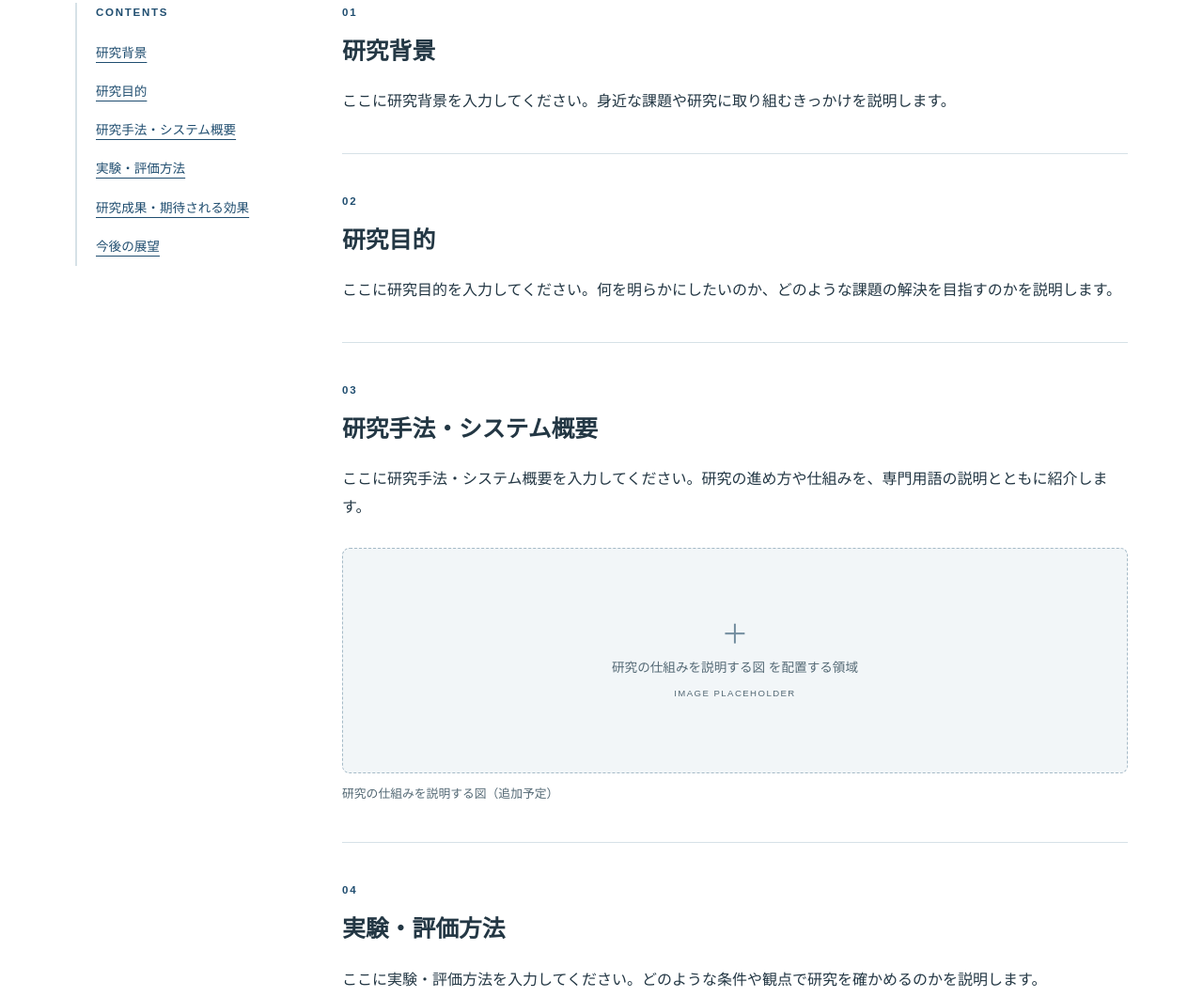
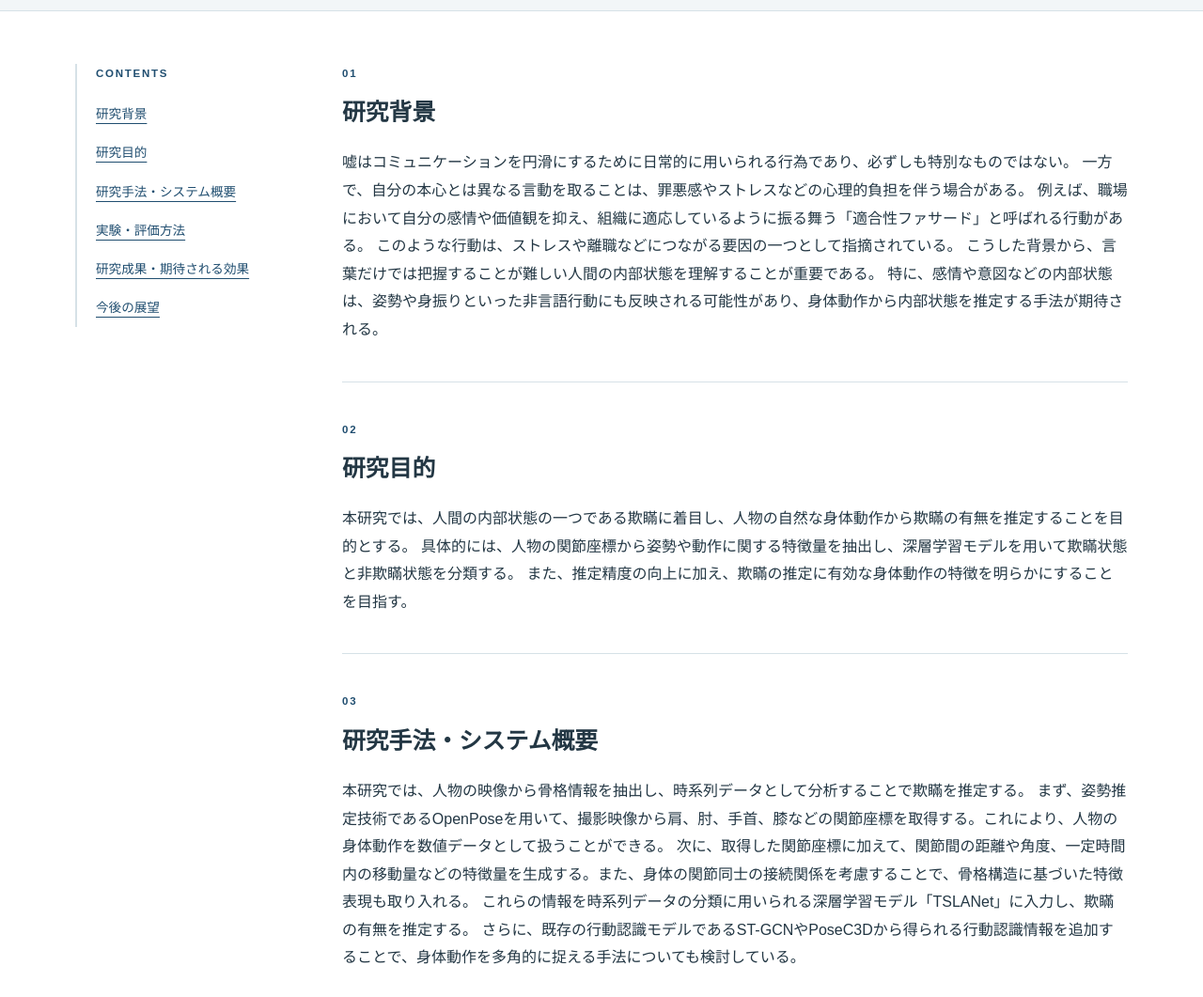
Before and after one commit to TeamUeno/Research_Info, a plain HTML site: page research1.html in a window 1280 px wide. Shown: the part 476-1537 px from the top of the page at 94% size. Drawn offline with Linux system fonts and the light colour scheme.

Commit message:
研究①のページを統合

```diff
--- a/research1.html
+++ b/research1.html
@@ -3,7 +3,7 @@
   <head>
     <meta charset="utf-8">
     <meta name="viewport" content="width=device-width, initial-scale=1">
-    <title>研究タイトル① | 研究紹介サイト</title>
+    <title>人物の挙動に基づく隠された感情を対象とした内部状態推定に関する研究 | 研究紹介サイト</title>
     <meta name="description" content="研究タイトル① の背景、目的、研究手法、評価方法と今後の展望を紹介します。現在は編集用の仮テキストを掲載しています。">
     <link rel="stylesheet" href="css/style.css">
     <link rel="stylesheet" href="css/responsive.css">
@@ -40,8 +40,8 @@
             <span>研究紹介①</span>
           </nav>
           <p class="eyebrow">RESEARCH 01</p>
-          <h1>研究タイトル①</h1>
-          <p class="lead">研究者名①</p>
+          <h1>人物の挙動に基づく隠された感情を対象とした<br>内部状態推定に関する研究</h1>
+          <p class="lead">安藤 歩夢</p>
           <p class="muted">ここに研究概要を入力してください</p>
         </div>
       </div>
@@ -65,19 +65,36 @@
           <section class="detail-section" id="background">
             <p class="eyebrow">01</p>
             <h2>研究背景</h2>
-            <p>ここに研究背景を入力してください。身近な課題や研究に取り組むきっかけを説明します。</p>
+            <p>
+              嘘はコミュニケーションを円滑にするために日常的に用いられる行為であり、必ずしも特別なものではない。
+              一方で、自分の本心とは異なる言動を取ることは、罪悪感やストレスなどの心理的負担を伴う場合がある。
+              例えば、職場において自分の感情や価値観を抑え、組織に適応しているように振る舞う「適合性ファサード」と呼ばれる行動がある。
+              このような行動は、ストレスや離職などにつながる要因の一つとして指摘されている。
+              こうした背景から、言葉だけでは把握することが難しい人間の内部状態を理解することが重要である。
+              特に、感情や意図などの内部状態は、姿勢や身振りといった非言語行動にも反映される可能性があり、身体動作から内部状態を推定する手法が期待される。
+            </p>
           </section>
 
           <section class="detail-section" id="objective">
             <p class="eyebrow">02</p>
             <h2>研究目的</h2>
-            <p>ここに研究目的を入力してください。何を明らかにしたいのか、どのような課題の解決を目指すのかを説明します。</p>
+            <p>
+              本研究では、人間の内部状態の一つである欺瞞に着目し、人物の自然な身体動作から欺瞞の有無を推定することを目的とする。
+              具体的には、人物の関節座標から姿勢や動作に関する特徴量を抽出し、深層学習モデルを用いて欺瞞状態と非欺瞞状態を分類する。
+              また、推定精度の向上に加え、欺瞞の推定に有効な身体動作の特徴を明らかにすることを目指す。
+            </p>
           </section>
 
           <section class="detail-section" id="method">
             <p class="eyebrow">03</p>
             <h2>研究手法・システム概要</h2>
-            <p>ここに研究手法・システム概要を入力してください。研究の進め方や仕組みを、専門用語の説明とともに紹介します。</p>
+            <p>
+              本研究では、人物の映像から骨格情報を抽出し、時系列データとして分析することで欺瞞を推定する。
+              まず、姿勢推定技術であるOpenPoseを用いて、撮影映像から肩、肘、手首、膝などの関節座標を取得する。これにより、人物の身体動作を数値データとして扱うことができる。
+              次に、取得した関節座標に加えて、関節間の距離や角度、一定時間内の移動量などの特徴量を生成する。また、身体の関節同士の接続関係を考慮することで、骨格構造に基づいた特徴表現も取り入れる。
+              これらの情報を時系列データの分類に用いられる深層学習モデル「TSLANet」に入力し、欺瞞の有無を推定する。
+              さらに、既存の行動認識モデルであるST-GCNやPoseC3Dから得られる行動認識情報を追加することで、身体動作を多角的に捉える手法についても検討している。
+            </p>
             <figure>
               <div class="media-placeholder detail-media">
                 <span class="plus" aria-hidden="true">＋</span>
@@ -91,7 +108,12 @@
           <section class="detail-section" id="evaluation">
             <p class="eyebrow">04</p>
             <h2>実験・評価方法</h2>
-            <p>ここに実験・評価方法を入力してください。どのような条件や観点で研究を確かめるのかを説明します。</p>
+            <p>
+              欺瞞を伴う自然な身体動作を収集するため、本研究ではカードゲーム「ゴキブリポーカー」を用いた実験を行う。
+              このゲームでは、参加者がカードの種類を宣言して相手に渡す際、本当のことを伝えるか、嘘をつくかを選択できる。そのため、欺瞞の有無を明確に記録しながら、対人場面における身体動作を観察できる。
+              実験は4人1組で実施し、ゲーム中の様子をカメラで撮影する。撮影映像から各参加者の骨格情報を取得し、実際の発言内容に基づいて欺瞞・非欺瞞のラベルを付与する。
+              モデルの評価では、Precision（適合率）、Recall（再現率）、F1スコアなどを用い、欺瞞をどの程度正確に検出できるかを比較する。
+            </p>
             <figure>
               <div class="media-placeholder detail-media">
                 <span class="plus" aria-hidden="true">＋</span>
@@ -105,13 +127,21 @@
           <section class="detail-section" id="outcomes">
             <p class="eyebrow">05</p>
             <h2>研究成果・期待される効果</h2>
-            <p>ここに研究成果・期待される効果を入力してください。確認できた結果と今後期待する効果を区別して記載します。</p>
+            <p>
+              これまでの実験から、関節座標だけでなく、身体の構造や動作に関する特徴量を追加することで、欺瞞推定性能が改善する場合があることを確認した。
+              特に、骨格構造を考慮した特徴表現や、一定時間内の移動量を表す特徴量が有効であることが示唆された。
+              また、複数の行動認識モデルから得られる情報を利用することで、欺瞞の見逃しを減らせる可能性が確認された。一方で、非欺瞞を欺瞞と誤判定する場合もあり、適合率と再現率の両立が課題となっている。
+            </p>
           </section>
 
           <section class="detail-section" id="future">
             <p class="eyebrow">06</p>
             <h2>今後の展望</h2>
-            <p>ここに今後の展望を入力してください。今後取り組みたい課題や研究の発展の方向を紹介します。</p>
+            <p>
+              今後は、欺瞞の検出を重視したモデルと誤検出の抑制を重視したモデルを組み合わせ、推定性能の向上を目指す。
+              また、人物によって身体動作の特徴が異なる可能性を考慮し、個人差や行動傾向に基づいた分析を進める。
+              これらの検討を通じて、欺瞞に関連する非言語行動への理解を深め、より汎用的な内部状態推定手法の実現につなげたい。
+            </p>
           </section>
           <div class="article-end">
             <a class="text-link" href="index.html#research">← 研究一覧へ戻る</a>
@@ -125,7 +155,7 @@
       <div class="container footer-inner">
         <a class="footer-name" href="index.html">研究紹介サイト</a>
         <div>
-          <p>所属大学名（仮） / 研究室名（仮）</p>
+          <p>鹿児島大学 / 鹿嶋研究室</p>
           <small>&copy; 2026 研究紹介サイト</small>
         </div>
       </div>
```
